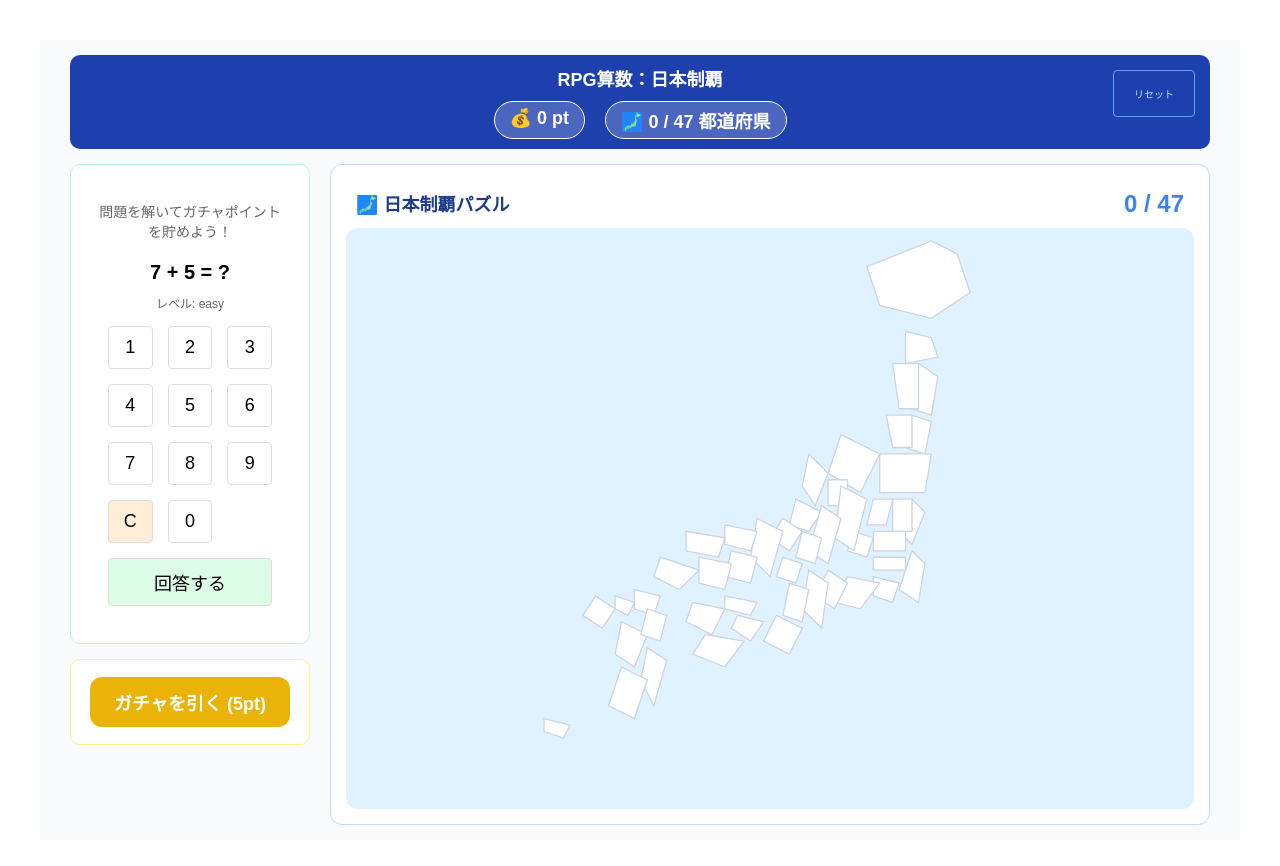
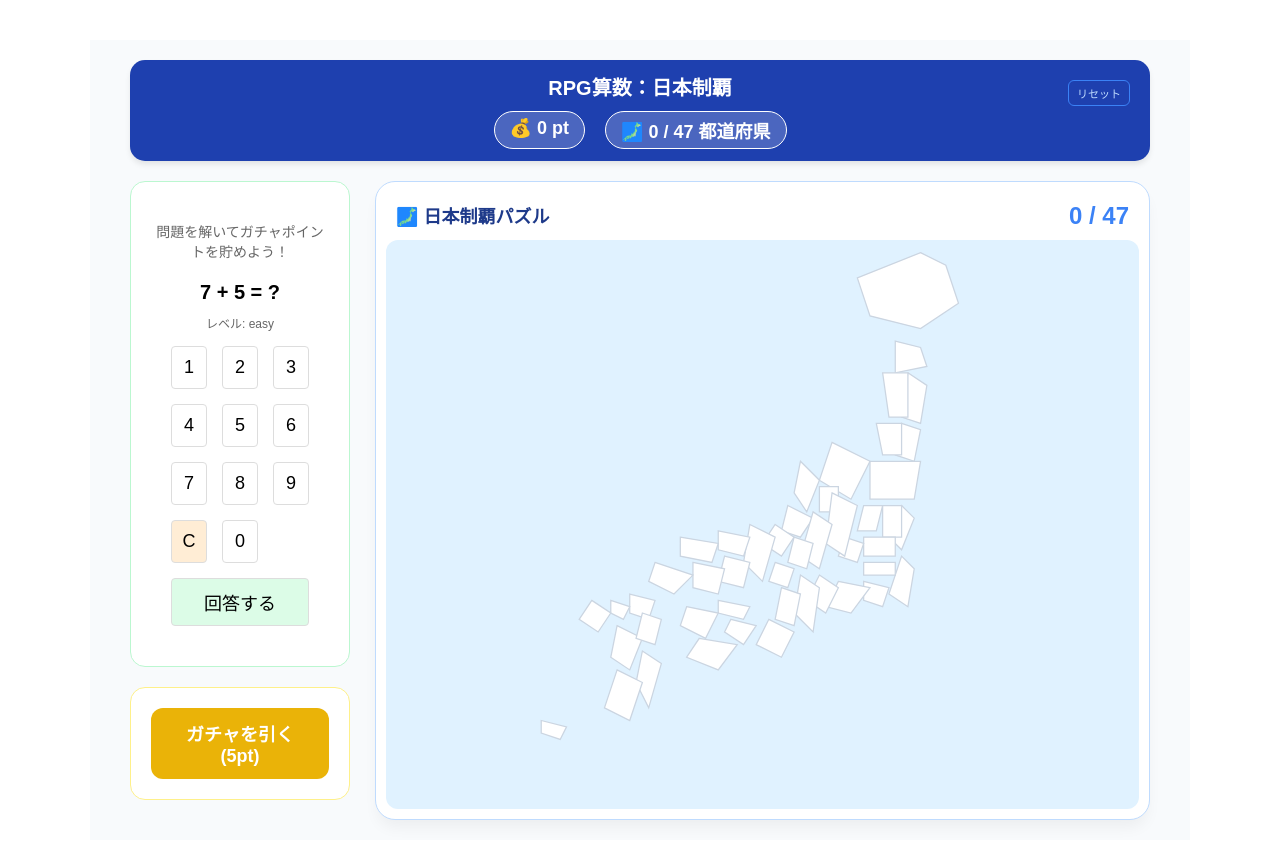
Before and after one commit to kotani6053/manaho0610, a React (Vite) app: page / in a window 1280 px wide. Shown: the top 866 px of the page. Built offline with nearby package versions, Linux system fonts and the light colour scheme; the HTML template or start-up script is replaced by a standard one.

Commit message:
Update App.jsx

```diff
--- a/src/App.jsx
+++ b/src/App.jsx
@@ -21,7 +21,7 @@ function App() {
   }, [points, obtained]);
 
   const handleReset = () => {
-    if (window.confirm("データをリセットしますか？")) {
+    if (window.confirm("これまでの記録をすべて消して最初からやり直しますか？")) {
       setObtained([]);
       setPoints(0);
       localStorage.clear();
@@ -34,35 +34,45 @@ function App() {
       width: '100vw',
       display: 'flex',
       flexDirection: 'column',
-      padding: '15px 30px', // 左右の余白を増やして圧迫感を軽減
+      padding: '20px 40px',
       boxSizing: 'border-box',
       backgroundColor: '#f8fafc',
-      maxWidth: '1200px', // 全体の幅が広がりすぎないように
+      maxWidth: '1100px', // デスクトップで横に広がりすぎない
       margin: '0 auto'
     }}>
-      <header style={{ textAlign: 'center', padding: '10px', backgroundColor: '#1e40af', color: 'white', borderRadius: '10px', marginBottom: '15px', position: 'relative' }}>
-        <h1 style={{ margin: 0, fontSize: '18px' }}>RPG算数：日本制覇</h1>
+      <header style={{
+        textAlign: 'center',
+        padding: '12px',
+        backgroundColor: '#1e40af',
+        color: 'white',
+        borderRadius: '15px',
+        marginBottom: '20px',
+        position: 'relative',
+        boxShadow: '0 4px 6px -1px rgba(0,0,0,0.1)'
+      }}>
+        <h1 style={{ margin: 0, fontSize: '20px' }}>RPG算数：日本制覇</h1>
         <ScoreBoard points={points} collectionCount={obtained.length} />
-        <button onClick={handleReset} style={{ position: 'absolute', right: '10px', top: '10px', fontSize: '10px', color: '#bfdbfe', background: 'none', border: '1px solid #60a5fa', borderRadius: '4px', cursor: 'pointer' }}>リセット</button>
+        <button onClick={handleReset} style={{ position: 'absolute', right: '15px', top: '15px', fontSize: '11px', color: '#bfdbfe', background: 'none', border: '1px solid #3b82f6', borderRadius: '6px', cursor: 'pointer', padding: '4px 8px' }}>リセット</button>
       </header>
 
-      <div style={{ display: 'grid', gridTemplateColumns: '240px 1fr', gap: '20px', flex: 1, minHeight: 0 }}>
-        {/* 左側：操作系を少しスリムに */}
-        <div style={{ display: 'flex', flexDirection: 'column', gap: '15px' }}>
-          <section style={{ padding: '12px', border: '1px solid #bbf7d0', borderRadius: '10px', backgroundColor: 'white' }}>
+      <div style={{ display: 'grid', gridTemplateColumns: '220px 1fr', gap: '25px', flex: 1, minHeight: 0 }}>
+        {/* 左側：操作パネル */}
+        <div style={{ display: 'flex', flexDirection: 'column', gap: '20px' }}>
+          <section style={{ padding: '15px', border: '1px solid #bbf7d0', borderRadius: '15px', backgroundColor: 'white' }}>
             <Game onWin={(pts) => setPoints(prev => prev + pts)} />
           </section>
-          <section style={{ padding: '12px', border: '1px solid #fef08a', borderRadius: '10px', backgroundColor: 'white' }}>
+          <section style={{ padding: '15px', border: '1px solid #fef08a', borderRadius: '15px', backgroundColor: 'white' }}>
             <Gacha points={points} setPoints={setPoints} obtained={obtained} setObtained={setObtained} />
           </section>
         </div>
 
-        {/* 右側：地図エリア */}
+        {/* 右側：地図エリア（ここがSVGで綺麗に表示される） */}
         <section style={{
-          padding: '15px',
+          padding: '10px',
           border: '1px solid #bfdbfe',
-          borderRadius: '12px',
+          borderRadius: '20px',
           backgroundColor: 'white',
+          boxShadow: '0 10px 15px -3px rgba(0,0,0,0.05)',
           overflow: 'hidden'
         }}>
           <MapCollection obtained={obtained} />
```
